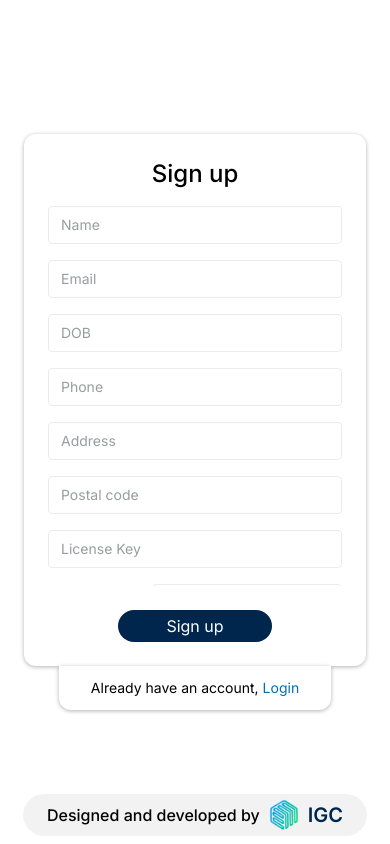
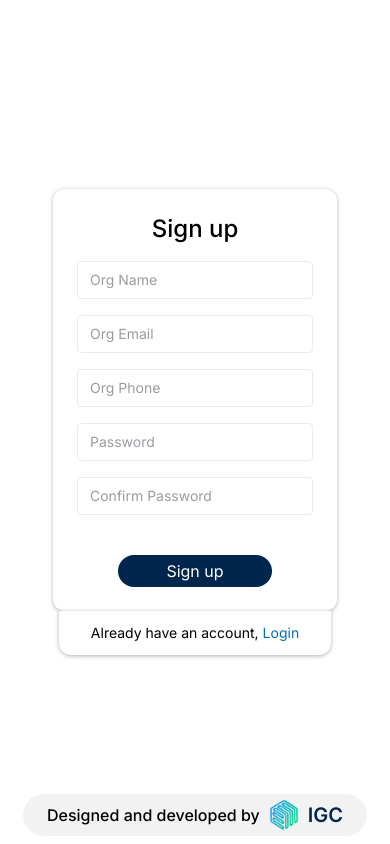
Before and after one commit to Inclusive-GrowthChain/Water_Insight_UI, a React (Create React App) app: page /signup in a window 390 px wide. Built offline with nearby package versions, Linux system fonts and the light colour scheme.

Commit message:
small update

```diff
--- a/src/App.js
+++ b/src/App.js
@@ -10,9 +10,9 @@ const Login = lazy(() => import("./comp/Auth/Login"))
 const TemplateSetting = lazy(() => import("./comp/Template/Setting"))
 const TemplateSupport = lazy(() => import("./comp/Template/Support"))
 
-const MyContribution = lazy(() => import("./comp/Contributor/MyContribution"))
-const StartTest = lazy(() => import("./comp/Contributor/StartTest"))
-const Contributor = lazy(() => import("./comp/Contributor"))
+// const MyContribution = lazy(() => import("./comp/Contributor/MyContribution"))
+// const StartTest = lazy(() => import("./comp/Contributor/StartTest"))
+// const Contributor = lazy(() => import("./comp/Contributor"))
 
 const RecieverDashBoard = lazy(() => import("./comp/Reciever/DashBoard"))
 const SatelliteData = lazy(() => import("./comp/Reciever/SatelliteData"))
@@ -28,12 +28,12 @@ function App() {
         <Route path='/' element={<Login />} />
         <Route path='signup' element={<Signup />} />
 
-        <Route path='contributor' element={<Contributor />}>
+        {/* <Route path='contributor' element={<Contributor />}>
           <Route path='my-contribution' element={<MyContribution />} />
           <Route path='start-test' element={<StartTest />} />
           <Route path='support' element={<TemplateSupport />} />
           <Route path='setting' element={<TemplateSetting />} />
-        </Route>
+        </Route> */}
 
         <Route path='receiver' element={<Reciever />}>
           <Route path='satellite-data' element={<SatelliteData />} />
--- a/src/comp/Auth/Login.js
+++ b/src/comp/Auth/Login.js
@@ -8,8 +8,8 @@ import { ReactComponent as Lock } from '../../assets/svg/common/lock.svg';
 import Template from './Template';
 
 function Login() {
-  const [email, setEmail] = useState("contributor")
-  const [pass, setPass] = useState("contributor")
+  const [email, setEmail] = useState("receiver")
+  const [pass, setPass] = useState("receiver")
   const [type, setType] = useState("password")
   const navigate = useNavigate()
 
--- a/src/comp/Auth/Signup.js
+++ b/src/comp/Auth/Signup.js
@@ -1,4 +1,4 @@
-import { useState } from "react";
+// import { useState } from "react";
 import { Link } from 'react-router-dom';
 import Template from './Template';
 
@@ -7,24 +7,24 @@ function Input({ name = "" }) {
     <input
       type="text"
       placeholder={name}
-      className="focus-within:border-slate-900"
+      className="mb-4 focus-within:border-slate-900"
     />
   )
 }
 
 function Signup() {
-  const [type, setType] = useState("")
+  // const [type, setType] = useState("")
 
   return (
     <Template>
       <div className='p-6 rounded-xl shadow-outer'>
         <h1 className="mb-4 text-2xl font-medium text-center">Sign up</h1>
 
-        <div className="grid sm:grid-cols-2 gap-4 max-h-[45vh] -mr-6 pr-6 overflow-y-auto">
-          <Input name="Name" />
-          <Input name="Email" />
-          <Input name="DOB" />
-          <Input name="Phone" />
+        <div className="max-h-[45vh] -mr-6 pr-6 overflow-y-auto">
+          <Input name="Org Name" />
+          <Input name="Org Email" />
+          <Input name="Org Phone" />
+          {/* <Input name="DOB" />
           <Input name="Address" />
           <Input name="Postal code" />
           <Input name="License Key" />
@@ -40,7 +40,7 @@ function Signup() {
             </select>
 
             <Input name="Govt ID No." />
-          </div>
+          </div> */}
           <Input name="Password" />
           <Input name="Confirm Password" />
         </div>
--- a/src/comp/Reciever/Common/Table.js
+++ b/src/comp/Reciever/Common/Table.js
@@ -8,8 +8,13 @@ function Table({ firstCol = "", value = "" }) {
         <tr className='sticky top-0 bg-white shadow-sm font-medium text-[#809FB8] border-b'>
           <td className='w-20 px-4 py-2 text-center'>#</td>
           <td className='w-40 px-4 py-2'>{firstCol === "testName" ? "Test" : "Lake"} name</td>
-          <td className='w-28 px-4 py-2'>Type</td>
-          <td className='w-40 px-4 py-2'>Device Id</td>
+          {
+            firstCol !== "lakeName" &&
+            <>
+              <td className='w-28 px-4 py-2'>Type</td>
+              <td className='w-40 px-4 py-2'>Device Id</td>
+            </>
+          }
           <td className='w-20 px-4 py-2'>Value</td>
           <td className='w-32 px-4 py-2'>Date</td>
           <td className='w-28 px-4 py-2'>Status</td>
@@ -22,8 +27,13 @@ function Table({ firstCol = "", value = "" }) {
             <tr key={d.id} className="text-sm border-b">
               <td className='px-4 py-2 text-center'><IdBtn id={d.id} type={d.status} /></td>
               <td className='px-4 py-2'>{d[firstCol]}</td>
-              <td className='px-4 py-2'>{d.type}</td>
-              <td className='px-4 py-2'>{d.deviceId}</td>
+              {
+                firstCol !== "lakeName" &&
+                <>
+                  <td className='px-4 py-2'>{d.type}</td>
+                  <td className='px-4 py-2'>{d.deviceId}</td>
+                </>
+              }
               <td className='px-4 py-2'>{d[value]}</td>
               <td className='px-4 py-2'>{d.date}</td>
               <td className='px-4 py-2'><StatusBtn type={d.status} /></td>
--- a/src/comp/Reciever/index.js
+++ b/src/comp/Reciever/index.js
@@ -5,14 +5,14 @@ import { ReactComponent as Support } from '../../assets/svg/common/support.svg';
 import { ReactComponent as Router } from '../../assets/svg/common/router.svg';
 import { ReactComponent as Config } from '../../assets/svg/common/config.svg';
 import { ReactComponent as Chart } from '../../assets/svg/common/chart.svg';
-import { ReactComponent as Home } from '../../assets/svg/common/home.svg';
+// import { ReactComponent as Home } from '../../assets/svg/common/home.svg';
 
 const list = [
-  {
-    title: "Dashboard",
-    icon: <Home className="app-sb-ic-fill" />,
-    to: 'dashboard'
-  },
+  // {
+  //   title: "Dashboard",
+  //   icon: <Home className="app-sb-ic-fill" />,
+  //   to: 'dashboard'
+  // },
   {
     title: "Device Data",
     icon: <Router className="app-sb-ic-fill" />,
```
